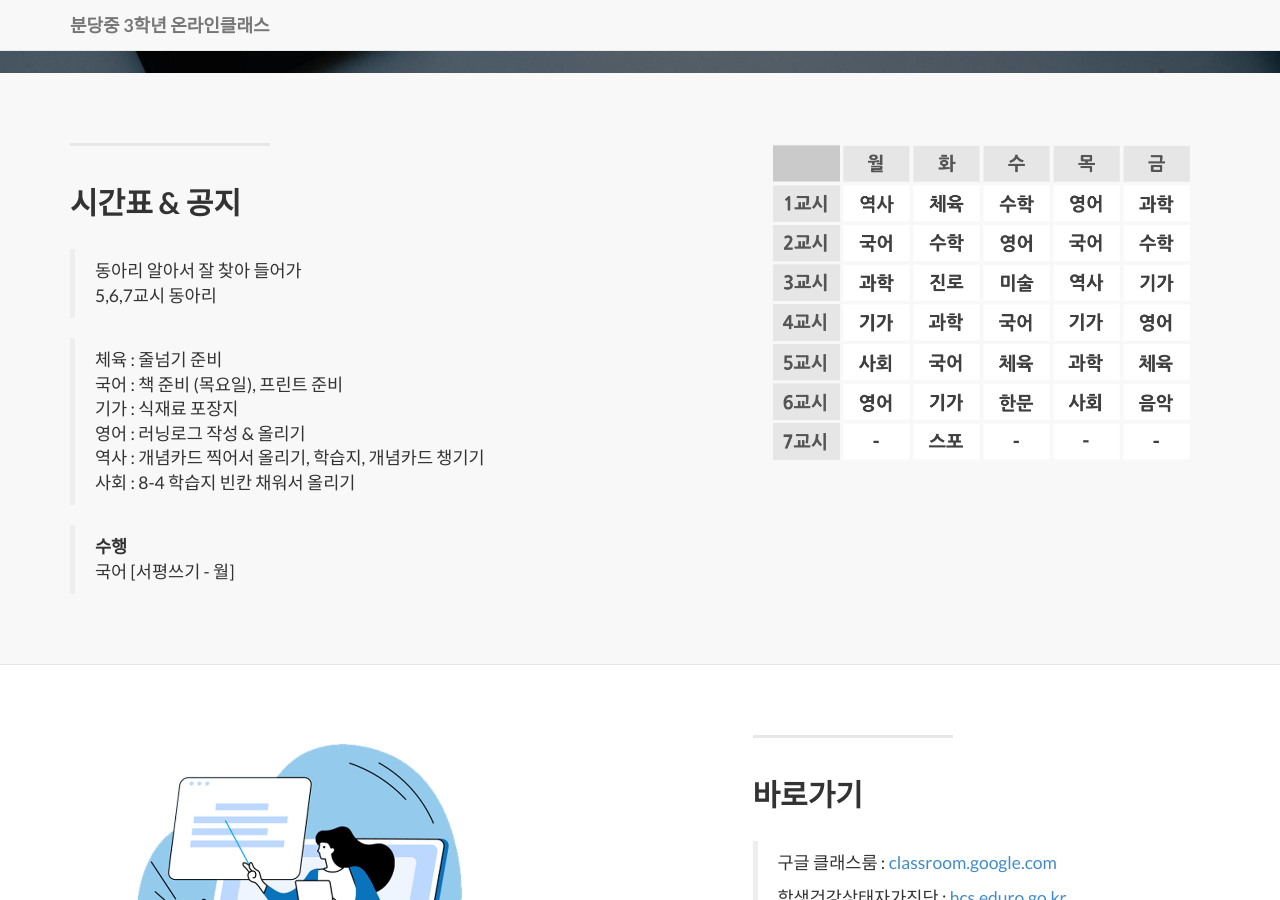
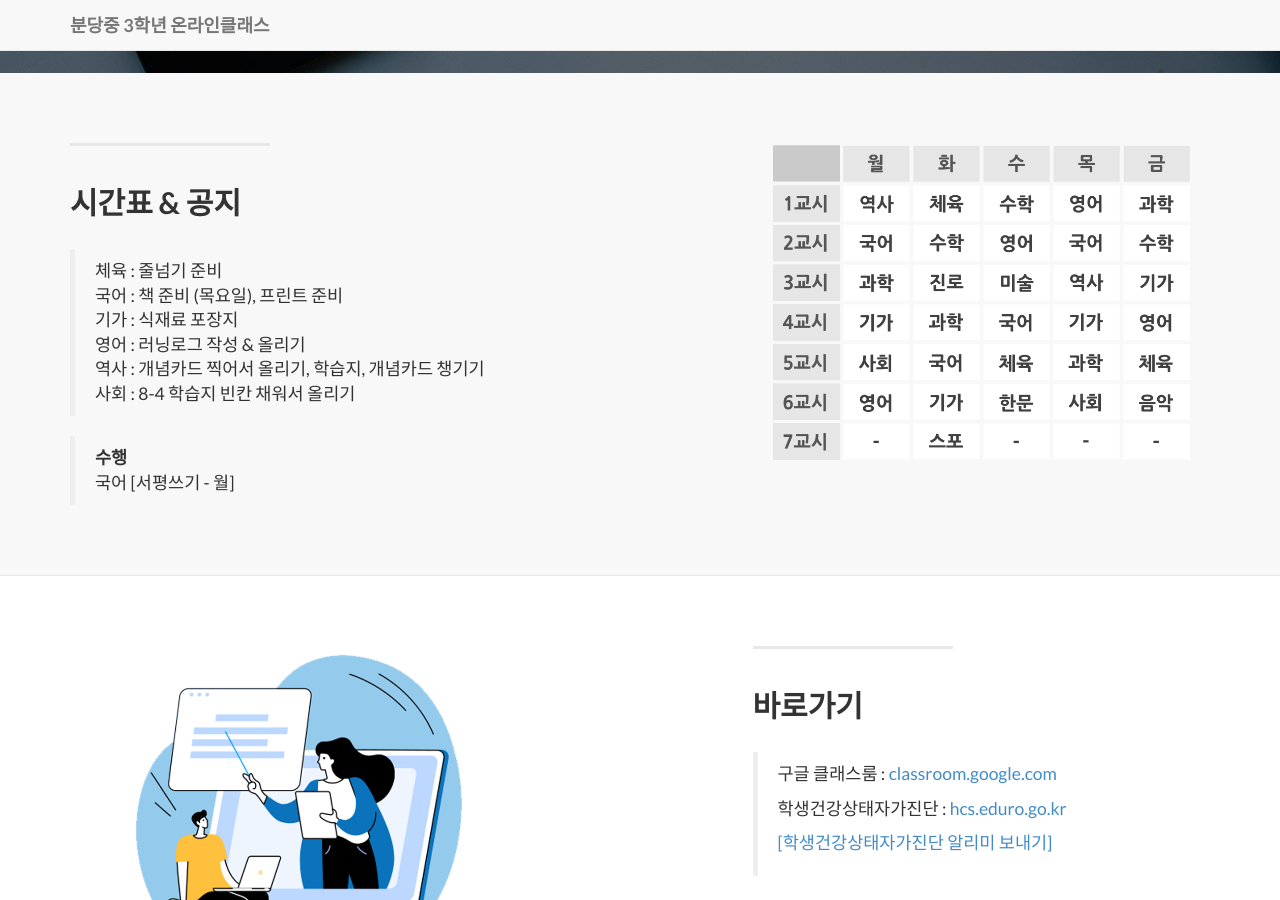
Before and after one commit to bundang-ms-2021/oncl, a Jekyll site: the page built from index.html, in a window 1280 px wide and 900 px high, scrolled down 691 px. Built offline with Jekyll 4.4.1, drawn with Linux system fonts in a browser that asks for light colours; nearby versions of some CDN libraries; library files that are not in the unit come from our copies.

Commit message:
Update 2014-09-21-services-1.markdown

```diff
--- a/_posts/2014-09-21-services-1.markdown
+++ b/_posts/2014-09-21-services-1.markdown
@@ -5,9 +5,6 @@ category: Services
 title: 시간표 & 공지
 description: |
 ---
-
-  > 동아리 알아서 잘 찾아 들어가
-  > 5,6,7교시 동아리
 
   > 체육 : 줄넘기 준비
   > 국어 : 책 준비 (목요일), 프린트 준비
```
